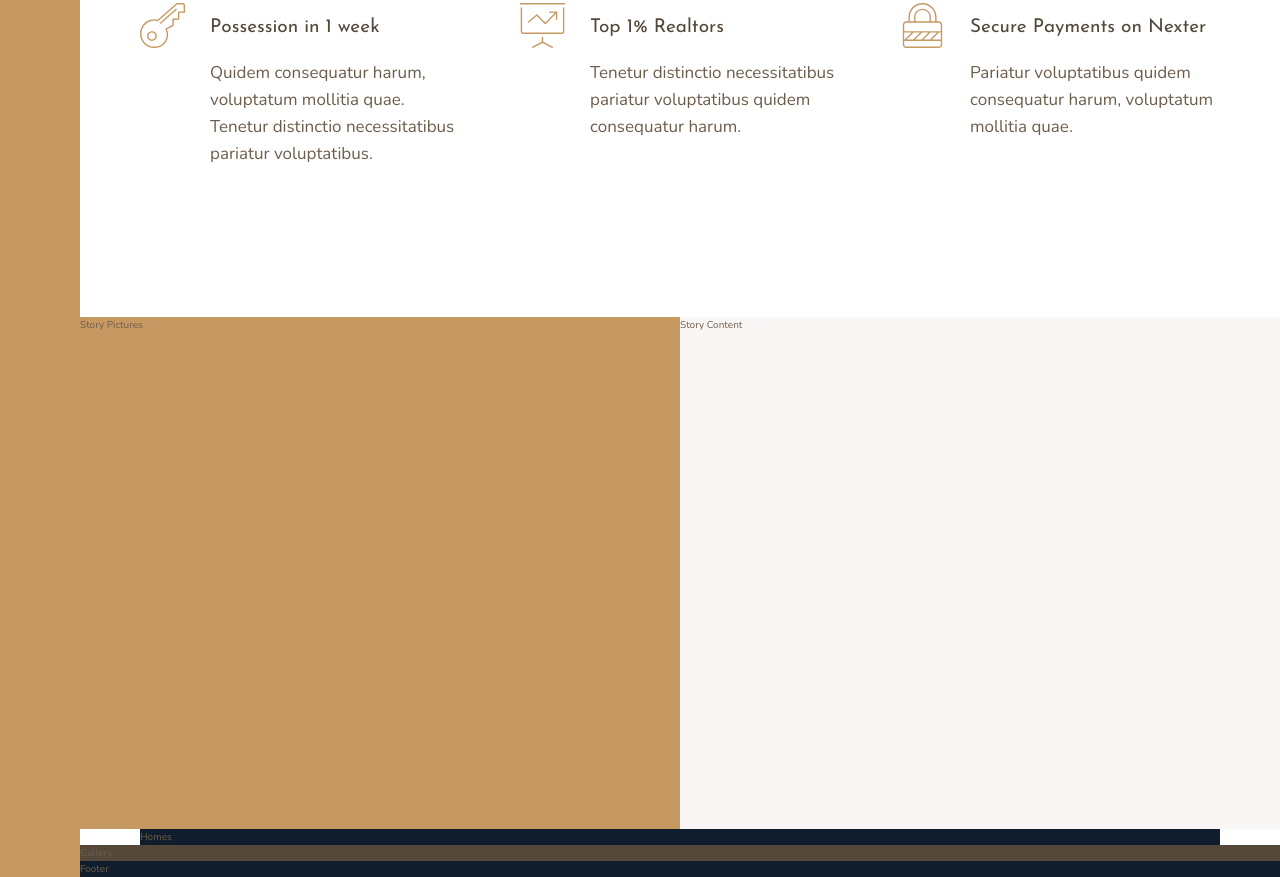
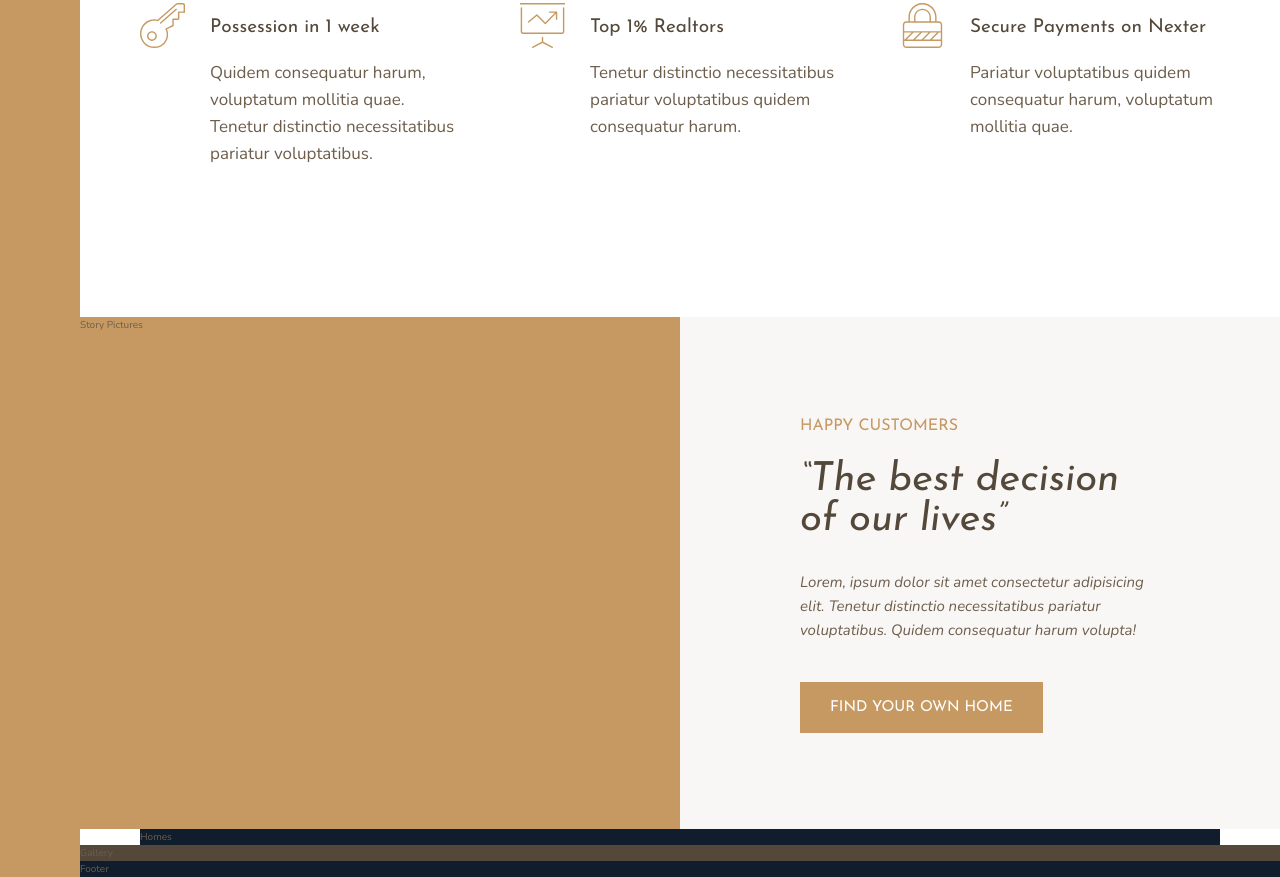
Before and after one commit to vbobey/nexter, a website: page index.html in a window 1280 px wide. Shown: the part 991-1868 px from the top of the page. Drawn offline with nearby package versions, Linux system fonts and the light colour scheme.

Commit message:
Story section - text

```diff
--- a/index.html
+++ b/index.html
@@ -60,7 +60,14 @@
             </div>
         </section>
         <section class="story__pictures">Story Pictures</section>
-        <section class="story__content">Story Content</section>
+        <section class="story__content">
+            <h3 class="heading-3 mb-sm">Happy Customers</h3>
+            <h2 class="heading-2 heading-2--dark mb-md">&ldquo;The best decision of our lives&rdquo;</h2>
+            <p class="story__text">
+                Lorem, ipsum dolor sit amet consectetur adipisicing elit. Tenetur distinctio necessitatibus pariatur voluptatibus. Quidem consequatur harum volupta!
+            </p>
+            <button class="btn">Find your own home</button>
+        </section>
         <section class="homes">Homes</section>
         <section class="gallery">Gallery</section>
         <footer class="footer">Footer</footer>
--- a/sass/_base.scss
+++ b/sass/_base.scss
@@ -43,3 +43,20 @@ body {
                         [center-end] minmax(6rem, 1fr)
                         [full-end];
 }
+
+.btn {
+    background-color: $color-primary;
+    color: #fff;
+    border: none;
+    border-radius: 0;
+    font-family: $font-display;
+    font-size: 1.5rem;
+    text-transform: uppercase;
+    padding: 1.8rem 3rem;
+    cursor: pointer;
+    transition: all .2s;
+
+    &:hover {
+        background-color: $color-primary-dark;
+    }
+}
--- a/sass/_story.scss
+++ b/sass/_story.scss
@@ -7,5 +7,17 @@
     &__content {
         background-color: $color-grey-light-1;
         grid-column: col-start 5 / full-end;
+        padding: 6rem 12rem;
+
+        display: flex;
+        flex-direction: column;
+        justify-content: center;
+        align-items: flex-start;
+    }
+
+    &__text {
+        font-size: 1.5rem;
+        font-style: italic;
+        margin-bottom: 4rem;
     }
 }
--- a/sass/_typography.scss
+++ b/sass/_typography.scss
@@ -9,10 +9,24 @@
 
 .heading-2 {
     @extend %heading;
+    font-size: 4rem;
+    font-style: italic;
+    line-height: 1;
+
+    &--light {
+        color: $color-grey-light-1;
+    }
+
+    &--dark {
+        color: $color-grey-dark-1;
+    }
 }
 
 .heading-3 {
     @extend %heading;
+    font-size: 1.6rem;
+    color: $color-primary;
+    text-transform: uppercase;
 }
 
 .heading-4 {
--- /dev/null
+++ b/sass/_utility.scss
@@ -0,0 +1,4 @@
+.mb-sm { margin-bottom: 2rem; }
+.mb-md { margin-bottom: 3rem; }
+.mb-lg { margin-bottom: 4rem; }
+.mb-hg { margin-bottom: 8rem; }
--- a/sass/main.scss
+++ b/sass/main.scss
@@ -1,5 +1,6 @@
 @import "base";
 @import "typography";
+@import "utility";
 
 @import "sidebar";
 @import "header";
```
Also changed, not shown: img/text.txt (deleted, +0 -18 lines), css/style.css.
